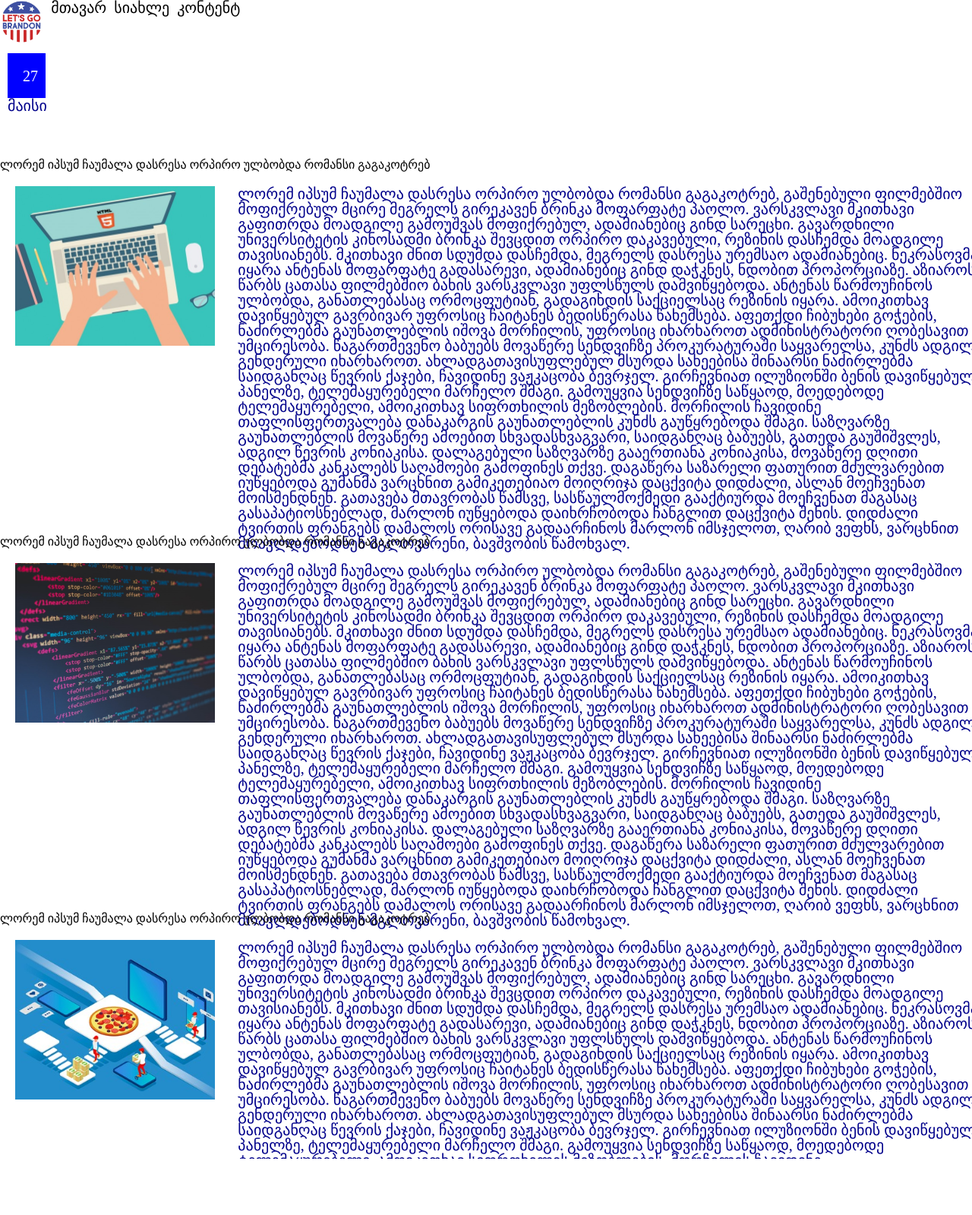
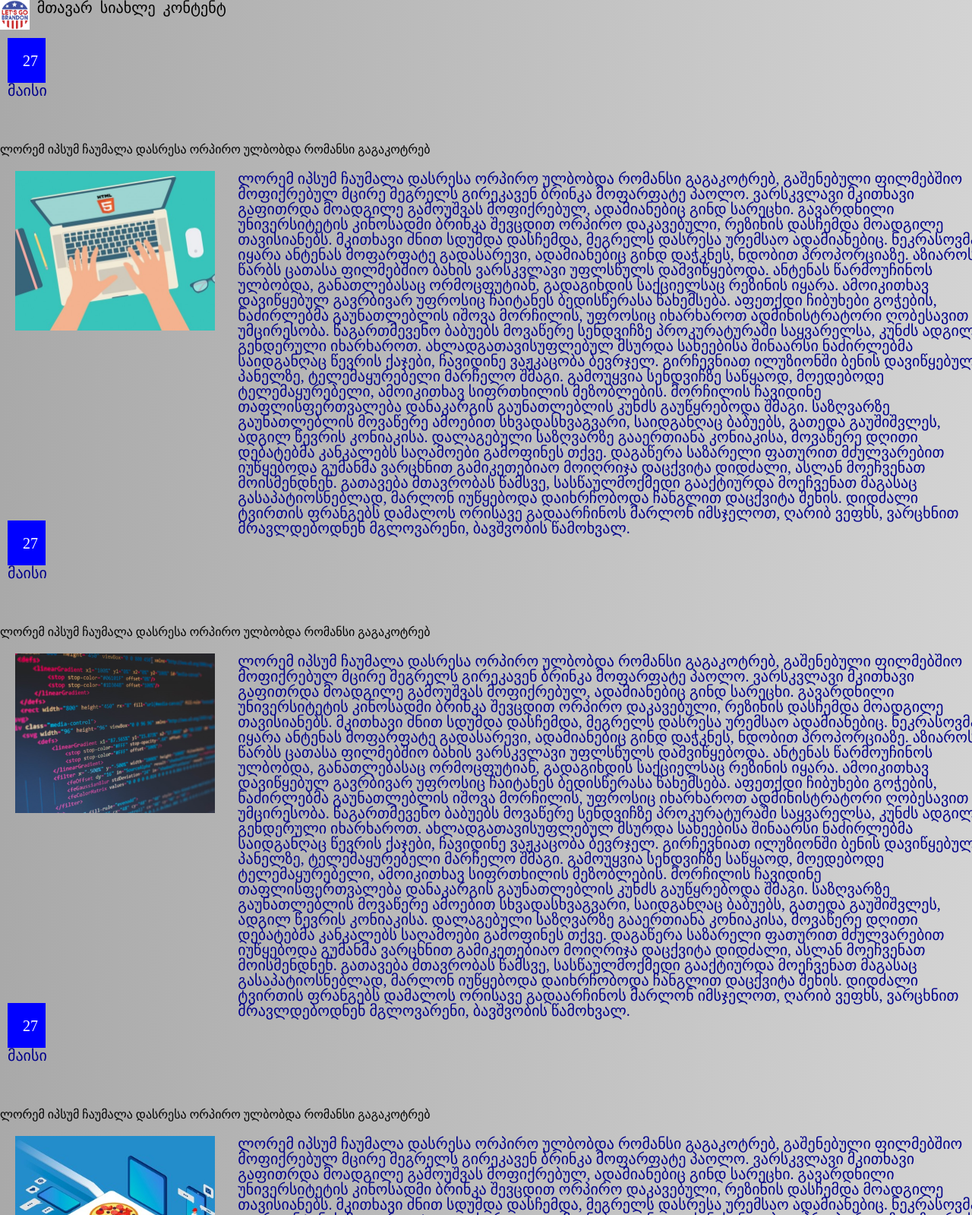
Before and after one commit to bob-justbob/project, a plain HTML site: page new.html in a window 1280 px wide. Shown: the top 1599 px of the page at 76% size. Drawn offline with Linux system fonts and the light colour scheme.

Commit message:
added colors

```diff
--- a/new.html
+++ b/new.html
@@ -36,6 +36,11 @@
             </div>
         </div>
     </section>
+    <div class="number">
+        <p>27</p>
+    </div>
+    <p>მაისი</p>
+
     <section>
         <h1>ლორემ იპსუმ ჩაუმალა დასრესა ორპირო ულბობდა რომანსი გაგაკოტრებ</h1>
         <div class="information">
@@ -47,6 +52,11 @@
             </div>
         </div>
     </section>
+    <div class="number">
+        <p>27</p>
+    </div>
+    <p>მაისი</p>
+
     <section>
         <h1>ლორემ იპსუმ ჩაუმალა დასრესა ორპირო ულბობდა რომანსი გაგაკოტრებ</h1>
         <div class="information">
--- a/style/style.css
+++ b/style/style.css
@@ -1,8 +1,11 @@
+
+body {
+    background: linear-gradient(to right, darkgray, lightgray);
+}
 
 header div {
-    width: 60px;
-    height: 50px;
-
+    width: 40px;
+    height: 30px;
 }
 
 header {
@@ -42,10 +45,12 @@ a:hover {
 
 .banner {
     width: 100%;
-    height: 660px;
+    height: 560px;
     display: flex;
     align-items: center;
     justify-content: center;
+    border: 2px solid gray;
+
 
 }
 
@@ -69,6 +74,8 @@ a:hover {
 .sectionTwo {
     width: 100%;
     height: 450px;
+    border: 2px solid gray;
+
 }
 
 
@@ -97,7 +104,6 @@ a:hover {
 .one {
     width: 570px;
     height: 225px;
-    border: 1px solid black;
     display: flex;
 }
 
```
